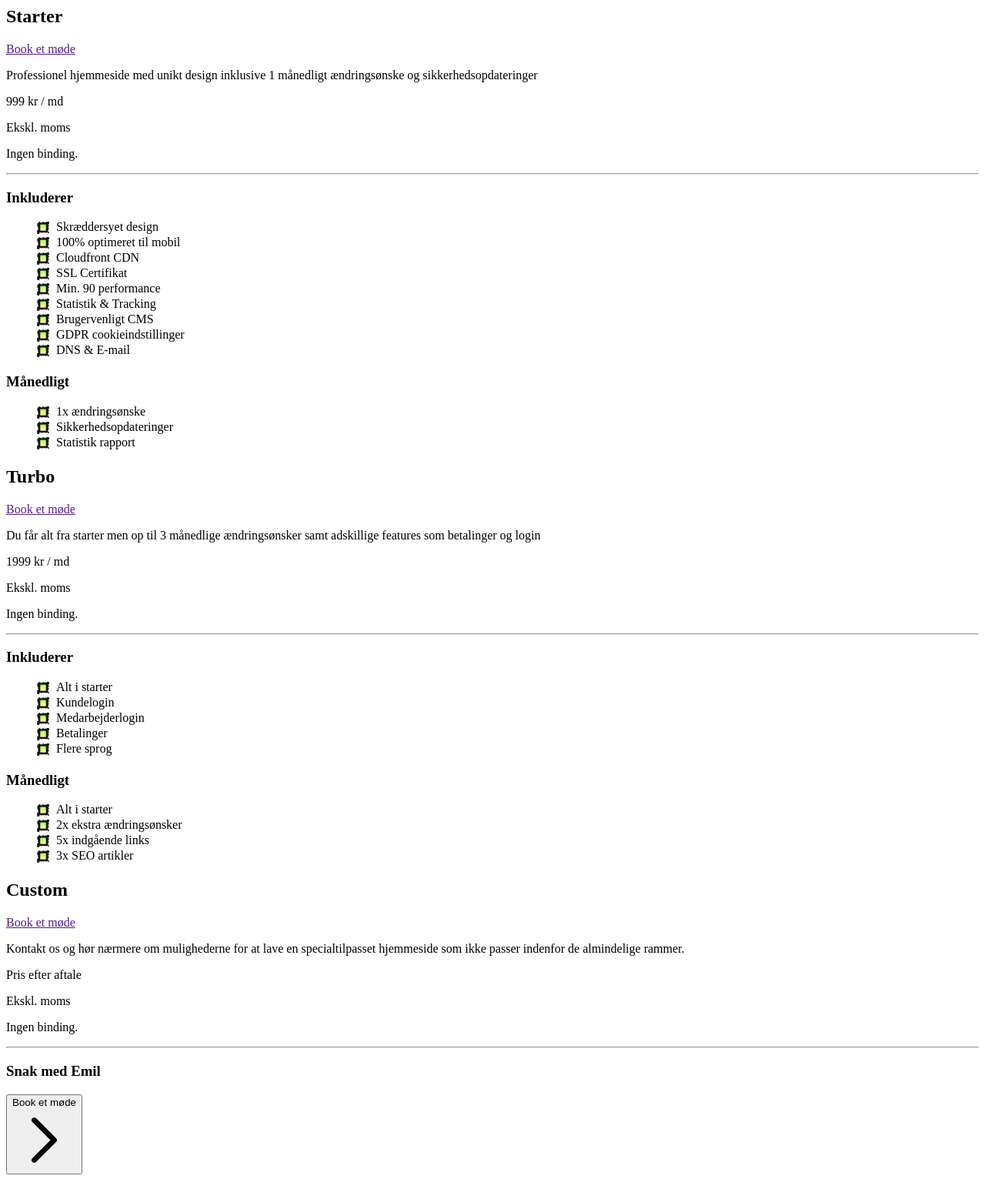
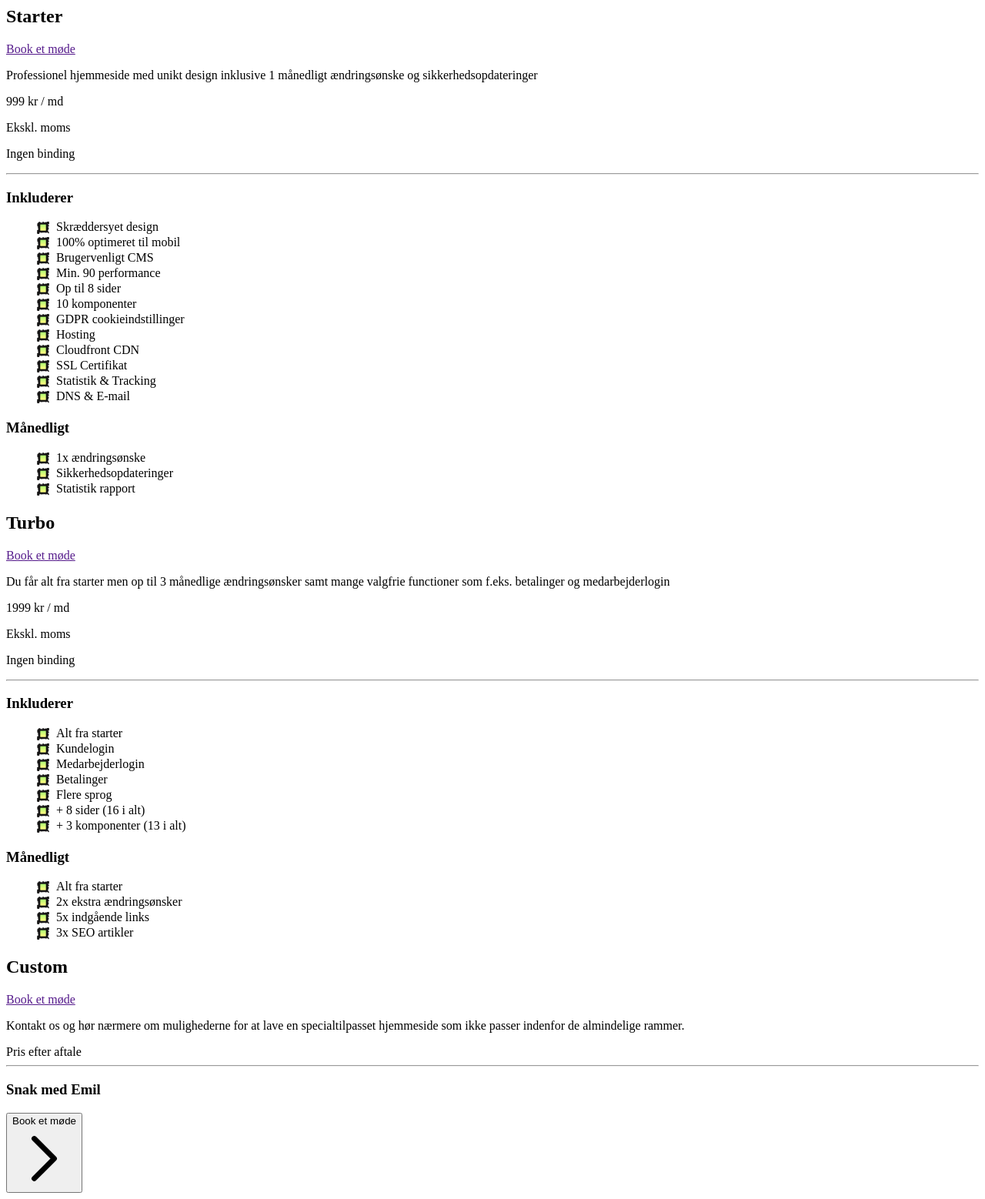
Before and after one commit to freakspace/turbotailer-io, a Django app: template turbotailer/templates/blocks/price_table_block.html in a window 1280 px wide. Shown: the whole page at 77% size. Before the commit the page ends 1526 px from the top, so only its background shows below. Run offline with Django 4.2, Linux system fonts and the light colour scheme; the template is opened without the code that fills it, so the values that code supplies are empty; parts of the project's set-up code (start-up, migrations or seed data) failed here and were passed over.

Commit message:
Tweak styling

```diff
--- a/turbotailer/templates/blocks/audit_form.html
+++ b/turbotailer/templates/blocks/audit_form.html
@@ -4,7 +4,7 @@
   <div class="w-full lg:w-2/3 bg-black rounded-[20px]">
     <div class="p-4 h-full">
       <div class="relative bg-gradient-to-b from-blue-400 to-blue-500 rounded-[15px] w-full h-full">
-        <div class="relative z-10 p-8">
+        <div class="relative z-10 p-4 lg:p-8">
           <h2 class="text-xl lg:text-4xl text-white drop-shadow-md font-semibold mb-3 lg:mb-5">
             {% translate 'Få en gratis hjemmeside rapport' %}
           </h2>
--- a/turbotailer/templates/blocks/masonry_item_block.html
+++ b/turbotailer/templates/blocks/masonry_item_block.html
@@ -1,6 +1,6 @@
 {% load wagtailcore_tags wagtailimages_tags i18n %}
 
-<div class="relative rounded-xl shadow-lg border border-slate-200 pt-6 pl-6 {% if not self.align_right %}pr-6{% endif %} bg-customBeigeLight flex flex-col h-full col-span-1 lg:col-span-{{ self.col_span }}">
+<div class="relative rounded-xl shadow-lg border border-slate-200 p-6 lg:pt-6 lg:pl-6 {% if not self.align_right %}lg:pr-6{% endif %} bg-customBeigeLight flex flex-col h-full col-span-1 lg:col-span-{{ self.col_span }}">
   {% picture self.icon width-80 format-{avif,webp,jpeg} loading="lazy" %}
   <h3 class="text-2xl font-semibold mb-3">{{ self.title }}</h3>
   <p class="text-justify mb-5 text-lg">{{ self.description }}</p>
--- a/turbotailer/templates/blocks/price_table_block.html
+++ b/turbotailer/templates/blocks/price_table_block.html
@@ -25,22 +25,25 @@
         <p class="text-lg mb-6 lg:h-[100px]">
           {% translate 'Professionel hjemmeside med unikt design inklusive 1 månedligt ændringsønske og sikkerhedsopdateringer' %}
         </p>
-        <div class="font-sans text-lg lg:text-2xl m-0 mb-6 rounded-xl border-[5px] border-white drop-shadow-xl bg-black px-3 py-2 font-semibold inline-block">
+        <div class="font-sans text-xl lg:text-2xl m-0 mb-6 rounded-xl border-[5px] border-white drop-shadow-xl bg-black px-3 py-2 font-semibold inline-block">
           <span class="bg-clip-text text-transparent bg-gradient-to-br from-[#DDF358] from-10% via-[#FBFE7F] to-[#FCFEA8]">999 kr / md</span>
         </div>
-        <p class="text-lg">{% translate 'Ekskl. moms' %}</p>
-        <p>{% translate 'Ingen binding.' %}</p>
+        <p>{% translate 'Ekskl. moms' %}</p>
+        <p>{% translate 'Ingen binding' %}</p>
         <hr class="mt-4 mb-3 border border-slate-200" />
         <h3 class="text-xl font-semibold mb-3">{% translate 'Inkluderer' %}</h3>
-        <ul class="mb-6 custom-list-icon lg:h-80">
+        <ul class="mb-6 custom-list-icon lg:h-96">
           <li class="mb-3">{% translate 'Skræddersyet design' %}</li>
           <li class="mb-3">{% translate '100% optimeret til mobil' %}</li>
+          <li class="mb-3">{% translate 'Brugervenligt CMS' %}</li>
+          <li class="mb-3">{% translate 'Min. 90 performance' %}</li>
+          <li class="mb-3">{% translate 'Op til 8 sider' %}</li>
+          <li class="mb-3">{% translate '10 komponenter' %}</li>
+          <li class="mb-3">{% translate 'GDPR cookieindstillinger' %}</li>
+          <li class="mb-3">{% translate 'Hosting' %}</li>
           <li class="mb-3">{% translate 'Cloudfront CDN' %}</li>
           <li class="mb-3">{% translate 'SSL Certifikat' %}</li>
-          <li class="mb-3">{% translate 'Min. 90 performance' %}</li>
           <li class="mb-3">{% translate 'Statistik & Tracking' %}</li>
-          <li class="mb-3">{% translate 'Brugervenligt CMS' %}</li>
-          <li class="mb-3">{% translate 'GDPR cookieindstillinger' %}</li>
           <li class="mb-3">{% translate 'DNS & E-mail' %}</li>
         </ul>
         <h3 class="text-xl font-semibold mb-3">{% translate 'Månedligt' %}</h3>
@@ -59,25 +62,27 @@
       </div>
       <div class="px-6 py-4">
         <p class="text-lg mb-6 lg:h-[100px]">
-          {% translate 'Du får alt fra starter men op til 3 månedlige ændringsønsker samt adskillige features som betalinger og login' %}
+          {% translate 'Du får alt fra starter men op til 3 månedlige ændringsønsker samt mange valgfrie functioner som f.eks. betalinger og medarbejderlogin' %}
         </p>
-        <div class="text-2xl m-0 mb-6 rounded-xl border-[5px] border-white drop-shadow-lg bg-black px-3 py-2 font-semibold inline-block">
+        <div class="text-xl lg:text-2xl m-0 mb-6 rounded-xl border-[5px] border-white drop-shadow-lg bg-black px-3 py-2 font-semibold inline-block">
           <span class="bg-clip-text text-transparent bg-gradient-to-br from-[#DDF358] from-10% via-[#FBFE7F] to-[#FCFEA8]">1999 kr / md</span>
         </div>
-        <p class="text-lg">{% translate 'Ekskl. moms' %}</p>
-        <p>{% translate 'Ingen binding.' %}</p>
+        <p>{% translate 'Ekskl. moms' %}</p>
+        <p>{% translate 'Ingen binding' %}</p>
         <hr class="mt-4 mb-3 border border-slate-200" />
         <h3 class="text-xl font-semibold mb-3">{% translate 'Inkluderer' %}</h3>
-        <ul class="mb-6 custom-list-icon lg:h-80">
-          <li class="mb-3 underline">{% translate 'Alt i starter' %}</li>
+        <ul class="mb-6 custom-list-icon lg:h-96">
+          <li class="mb-3 underline">{% translate 'Alt fra starter' %}</li>
           <li class="mb-3">{% translate 'Kundelogin' %}</li>
           <li class="mb-3">{% translate 'Medarbejderlogin' %}</li>
           <li class="mb-3">{% translate 'Betalinger' %}</li>
           <li class="mb-3">{% translate 'Flere sprog' %}</li>
+          <li class="mb-3">{% translate '+ 8 sider (16 i alt)' %}</li>
+          <li class="mb-3">{% translate '+ 3 komponenter (13 i alt)' %}</li>
         </ul>
         <h3 class="text-xl font-semibold mb-3">{% translate 'Månedligt' %}</h3>
         <ul class="mb-6 custom-list-icon">
-          <li class="mb-3 underline">{% translate 'Alt i starter' %}</li>
+          <li class="mb-3 underline">{% translate 'Alt fra starter' %}</li>
           <li class="mb-3">{% translate '2x ekstra ændringsønsker' %}</li>
           <li class="mb-3">{% translate '5x indgående links' %}</li>
           <li class="mb-3">{% translate '3x SEO artikler' %}</li>
@@ -97,8 +102,6 @@
         <div class="text-2xl m-0 mb-6 rounded-xl border-[5px] border-white drop-shadow-lg bg-black px-3 py-2 font-semibold inline-block">
           <span class="bg-clip-text text-transparent bg-gradient-to-br from-[#DDF358] from-10% via-[#FBFE7F] to-[#FCFEA8]">{% translate 'Pris efter aftale' %}</span>
         </div>
-        <p class="text-lg">{% translate 'Ekskl. moms' %}</p>
-        <p>{% translate 'Ingen binding.' %}</p>
         <hr class="mt-4 mb-3 border border-slate-200" />
         <h3 class="text-xl font-semibold mb-3">{% translate 'Snak med Emil' %}</h3>
         <button type="button"
--- a/turbotailer/templates/blocks/text_image_block.html
+++ b/turbotailer/templates/blocks/text_image_block.html
@@ -1,6 +1,6 @@
 {% load wagtailcore_tags wagtailimages_tags wagtailembeds_tags %}
 
-<div class="container mb-20">
+<div class="container">
   <div class="flex flex-wrap {% if self.reverse %}flex-row-reverse{% endif %}">
     <div class="w-full md:w-1/2 px-2 mb-3 lg:mb-0">
       {% if self.image %}
--- a/turbotailer/templates/blocks/text_image_repeater_block.html
+++ b/turbotailer/templates/blocks/text_image_repeater_block.html
@@ -1,6 +1,6 @@
 {% load wagtailcore_tags i18n %}
 
-<div class="container mx-auto py-4 mb-20 lg:mb-40">
+<div class="container mx-auto py-4 mb-20 lg:mb-40 space-y-20">
   {% for item in self.items %}
     {% include_block item %}
   {% endfor %}
```
